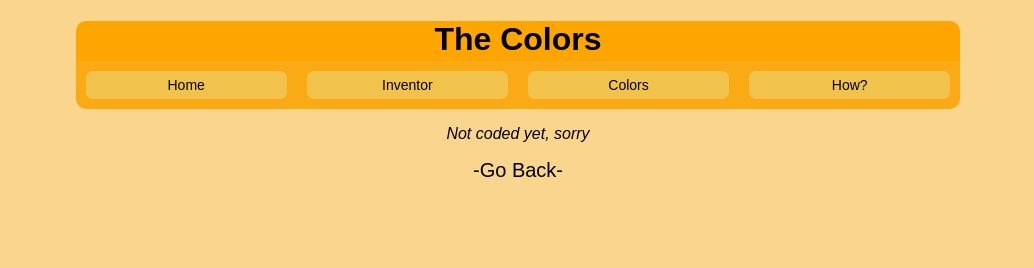
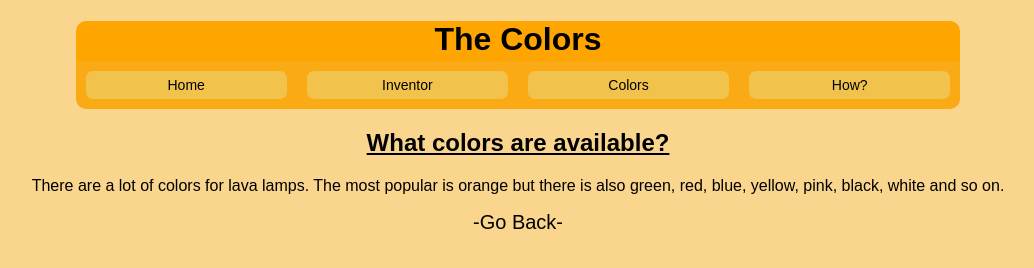
Before and after one commit to magmalamps/magmalamps.github.io, a plain HTML site: page colors.html in a window 1280 px wide. Shown: the whole page, without its empty margins (122-1156 px from the left). Drawn offline with Linux system fonts and the light colour scheme.

Commit message:
Update colors.html

```diff
--- a/colors.html
+++ b/colors.html
@@ -16,7 +16,12 @@
         <div class="item3"><a href="colors.html" class="menunav">Colors</a></div>
         <div class="item4"><a href="history.html" class="menunav">How?</a></div>
     </div>
-    <p><em>Not coded yet, sorry</em></p>
+    <h2>What colors are available?</h2>
+    <p>
+        There are a lot of colors for lava lamps. The most popular is orange
+        but there is also green, red, blue, yellow, pink, black, white and so on.
+    </p>
+
     <a href="index.html">-Go Back-</a>
 </body>
 </html>
```
